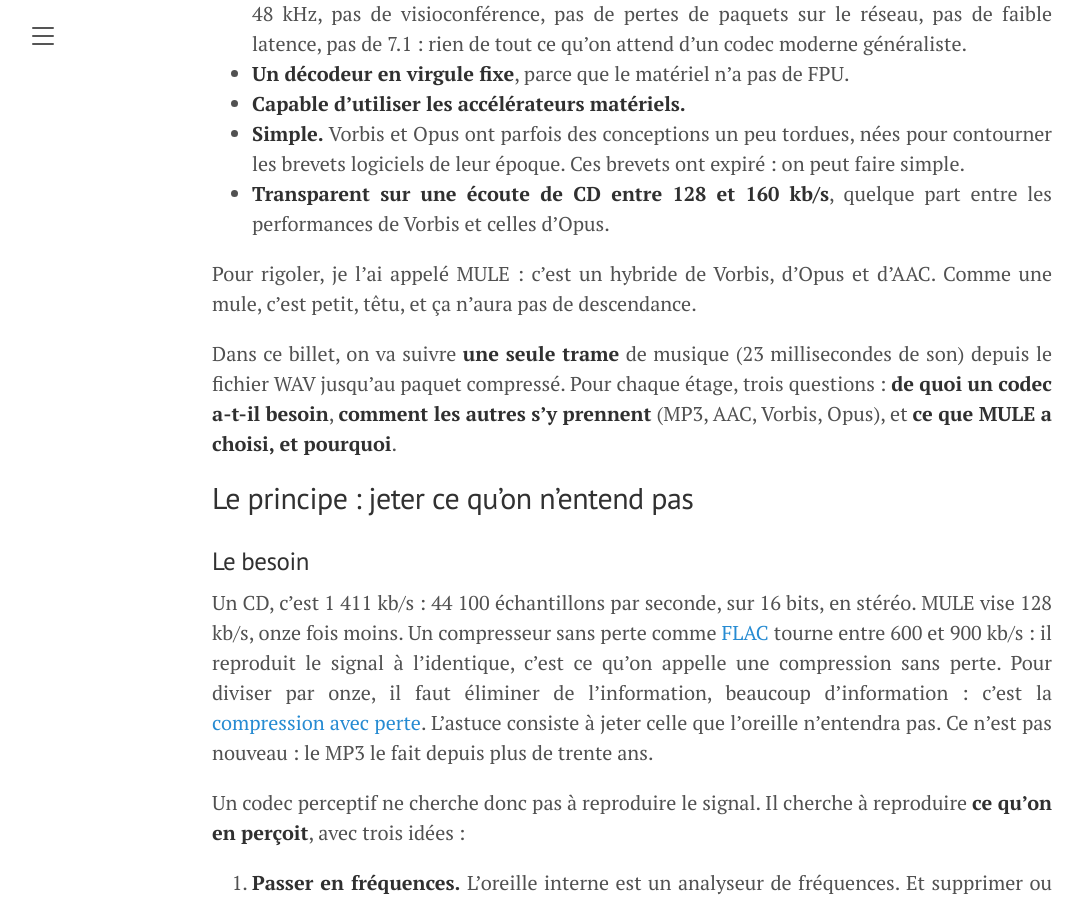
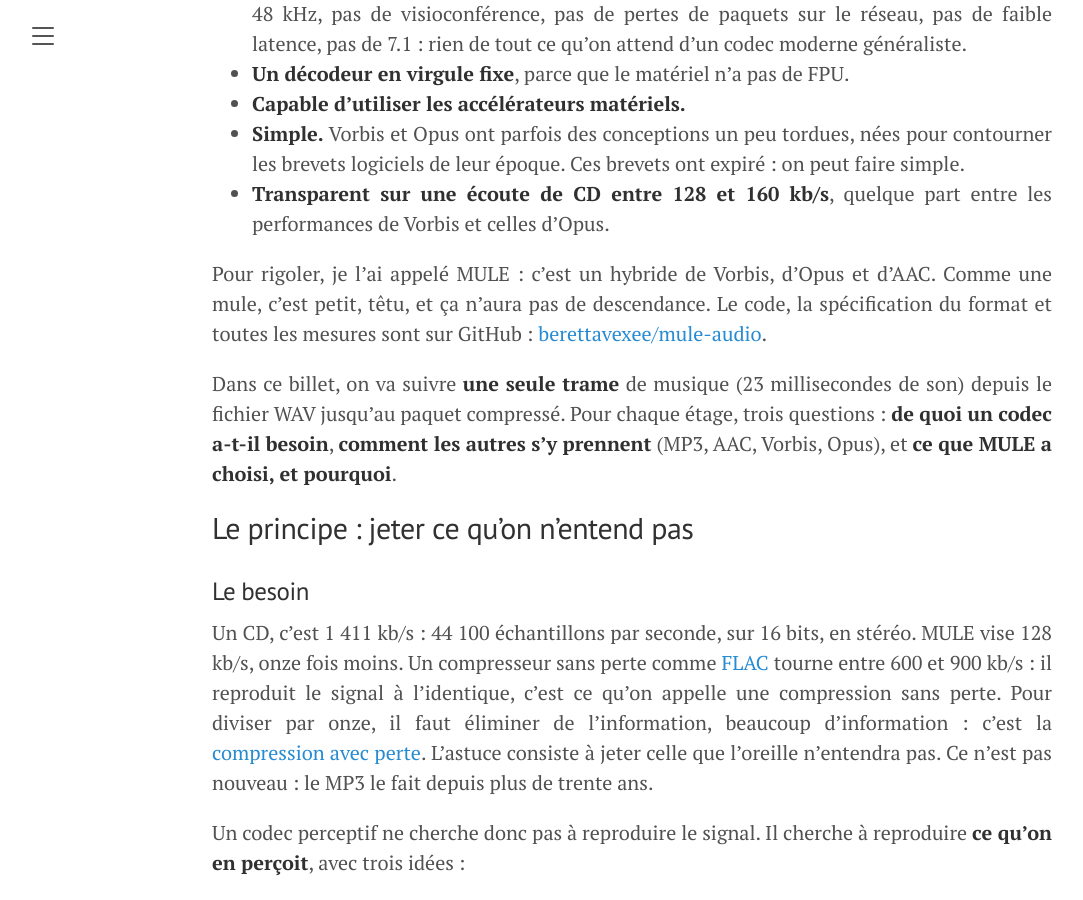
Before and after one commit to berettavexee/berettavexee.github.io, a Jekyll site: the page built from _posts/2026-11-19-mule-anatomie-codec-audio.md, in a window 1280 px wide and 900 px high, scrolled down 1521 px. Shown: the whole window, without its empty margins (8-1091 px from the left). Built offline with Jekyll 4.4.1, drawn with Linux system fonts in a browser that asks for light colours; some of the changed text lies outside the part shown.

Commit message:
MULE, billet 1 : lien vers le dépôt GitHub
Co-Authored-By: Claude Opus 5.5 <noreply@anthropic.com>
Claude-Session: https://claude.ai/code/session_01FugfoGKdrRG8BrHGQfpY38

```diff
--- a/_posts/2026-11-19-mule-anatomie-codec-audio.md
+++ b/_posts/2026-11-19-mule-anatomie-codec-audio.md
@@ -61,7 +61,8 @@ défi un peu idiot d'écrire mon propre codec audio. Avec un cahier des charges
   performances de Vorbis et celles d'Opus.
 
 Pour rigoler, je l'ai appelé MULE : c'est un hybride de Vorbis, d'Opus et d'AAC. Comme une
-mule, c'est petit, têtu, et ça n'aura pas de descendance.
+mule, c'est petit, têtu, et ça n'aura pas de descendance. Le code, la spécification du format
+et toutes les mesures sont sur GitHub : [berettavexee/mule-audio](https://github.com/berettavexee/mule-audio).
 
 Dans ce billet, on va suivre **une seule trame** de musique (23 millisecondes de son) depuis le
 fichier WAV jusqu'au paquet compressé. Pour chaque étage, trois questions : **de quoi un codec
@@ -600,6 +601,7 @@ un seul usage, sans les contraintes de latence, de réseau ou de brevets qu'Opus
 respecter. Le génie d'Opus ou d'AAC n'est pas dans une idée géniale cachée, il est dans dix ans
 de réglages, de mesures et d'écoutes. Si vous voulez un bon codec : **utilisez Opus**. Si vous
 voulez comprendre comment fonctionne un codec, en concevoir un vous-même, même mauvais, est une
-excellente école.
+excellente école. Tout le code est sur [GitHub](https://github.com/berettavexee/mule-audio), y compris les idées qui n'ont pas
+marché, avec leurs chiffres.
 
 Au prochain épisode : la quantification en treillis.
```
